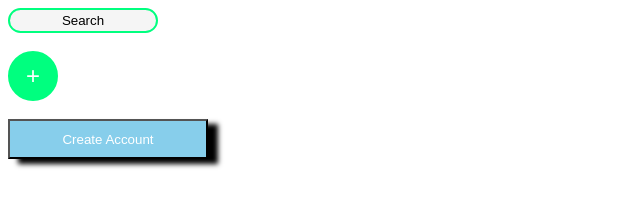
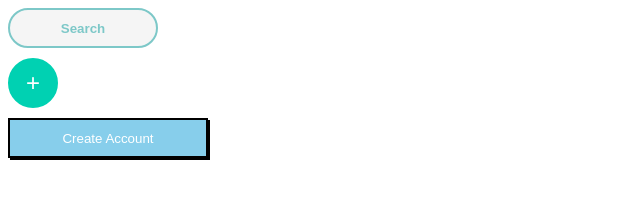
Before and after one commit to MacLeanLuke/Button_Up, a plain HTML site: page index.html in a window 1280 px wide. Shown: the whole page, without its empty margins (0-640 px from the left). Drawn offline with Linux system fonts and the light colour scheme.

Commit message:
a bad comment

```diff
--- a/style.css
+++ b/style.css
@@ -3,24 +3,33 @@
 }
 
   #search{
-    height: 25px;
+    display: block;
+    margin-bottom: 10px;
+    color: #7dc8c8 ;
+    height: 40px;
     width: 150px;
     background-color: whitesmoke;
-    border: 2px solid springgreen;
-    border-radius: 15px;
+    border: 2px solid #7dc8c8;
+    border-radius: 20px;
+    font-weight: 900;
 
   }
   #plus{
+    display: block;
+    margin-bottom: 10px;
     border-radius: 50%;
     height: 50px;
     width: 50px;
     font-size: x-large;
     color: white;
-    background-color: springgreen;
-    border: solid springgreen;
+    background-color: #00d1b2;
+    border: solid #00d1b2;
   }
   #create{
-    box-shadow: 10px 5px 5px black;
+    display: block;
+    margin-bottom: 10px;
+    border: 2px solid black;
+    box-shadow: 2px 2px black;
     height: 40px;
     width: 200px;
     color: white;
```
Also changed, not shown: index.html (+0 -2 lines).
